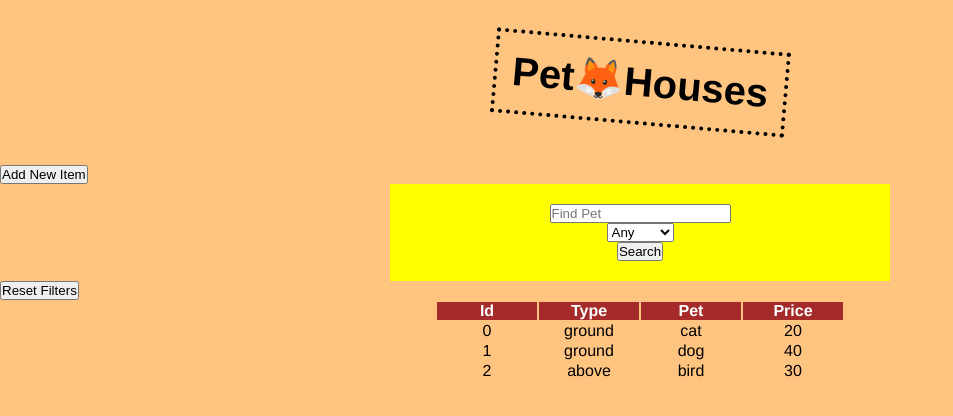
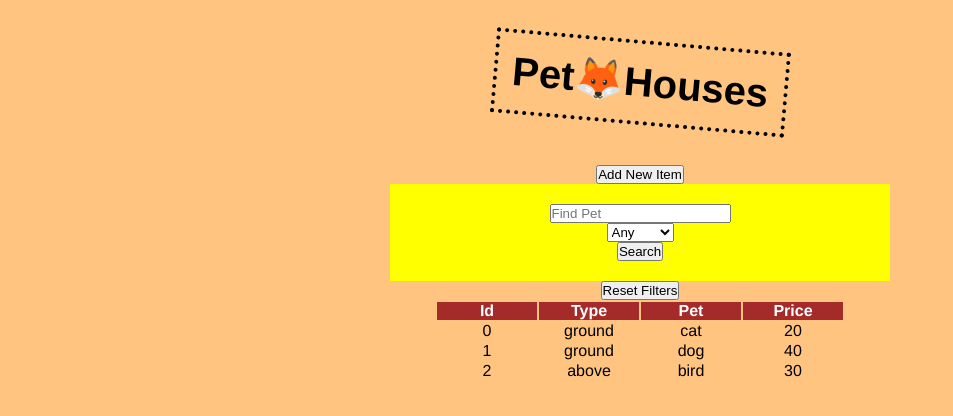
Before and after one commit to lukasikgrzegorz/pet-houses-vue, a Vue app: page / in a window 1280 px wide. Shown: the top 416 px of the page, without its empty margins (0-953 px from the left). Built offline with nearby package versions, Linux system fonts and the light colour scheme.

Commit message:
modal style

```diff
--- a/src/App.vue
+++ b/src/App.vue
@@ -151,7 +151,6 @@ export default {
     </form>
     <button @click="resetSort">Reset Filters</button>
     <div>
-
     </div>
 
     <table>
@@ -200,28 +199,41 @@ body{
 .title{
   width: 100%;
   text-align: center;
+  font-size: 18px;
 }
 
 .modal{
   width: 300px;
-  height: 400px;
   background-color: #ffffff;
   position: relative;
-  padding: 20px;
+  padding: 30px 20px;
   display: flex;
   flex-direction: column;
-  justify-content: space-around;
-  align-items: center;
+  gap: 15px;
+  outline: 4px dotted black;
+  outline-offset: -8px;
 }
 
 .input{
-  font-size: 20px;
+  font-size: 16px;
+  margin-bottom: 10px;
 }
 
 .close-btn{
   position: absolute;
-  top: 10px;
-  right: 10px;
+  top: 15px;
+  right: 15px;
+  border-radius: 50%;
+  width: 20px;
+  height: 20px;
+  cursor: pointer;
+  background-color: #000000;
+  color: #ffffff;
+  transition: transform 350ms linear;
+}
+
+.close-btn:hover{
+  transform: scale(1.1);
 }
 
 #app {
@@ -229,6 +241,8 @@ body{
   -webkit-font-smoothing: antialiased;
   -moz-osx-font-smoothing: grayscale;
   color: #000000;
+  display: flex;
+  flex-direction: column;
 }
 
 form{
@@ -261,4 +275,9 @@ th{
   margin: auto;
 }
 
+button{
+  width: max-content;
+  margin: auto;
+}
+
 </style>
--- a/src/components/Logo.vue
+++ b/src/components/Logo.vue
@@ -1,5 +1,5 @@
 <template>
-  <div class="container">
+  <div class="wrapper">
       <div class="logo">Pet🦊Houses</div>
   </div>
 </template>
@@ -12,9 +12,13 @@ export default {
 </script>
 
 <style>
-.container{
+.wrapper{
   max-width: 1280px;
   padding: 40px 15px;
+  display: flex;
+  align-items: center;
+  justify-content: center;
+  margin: auto;
 }
 .logo{
   font-weight: 700;
```
